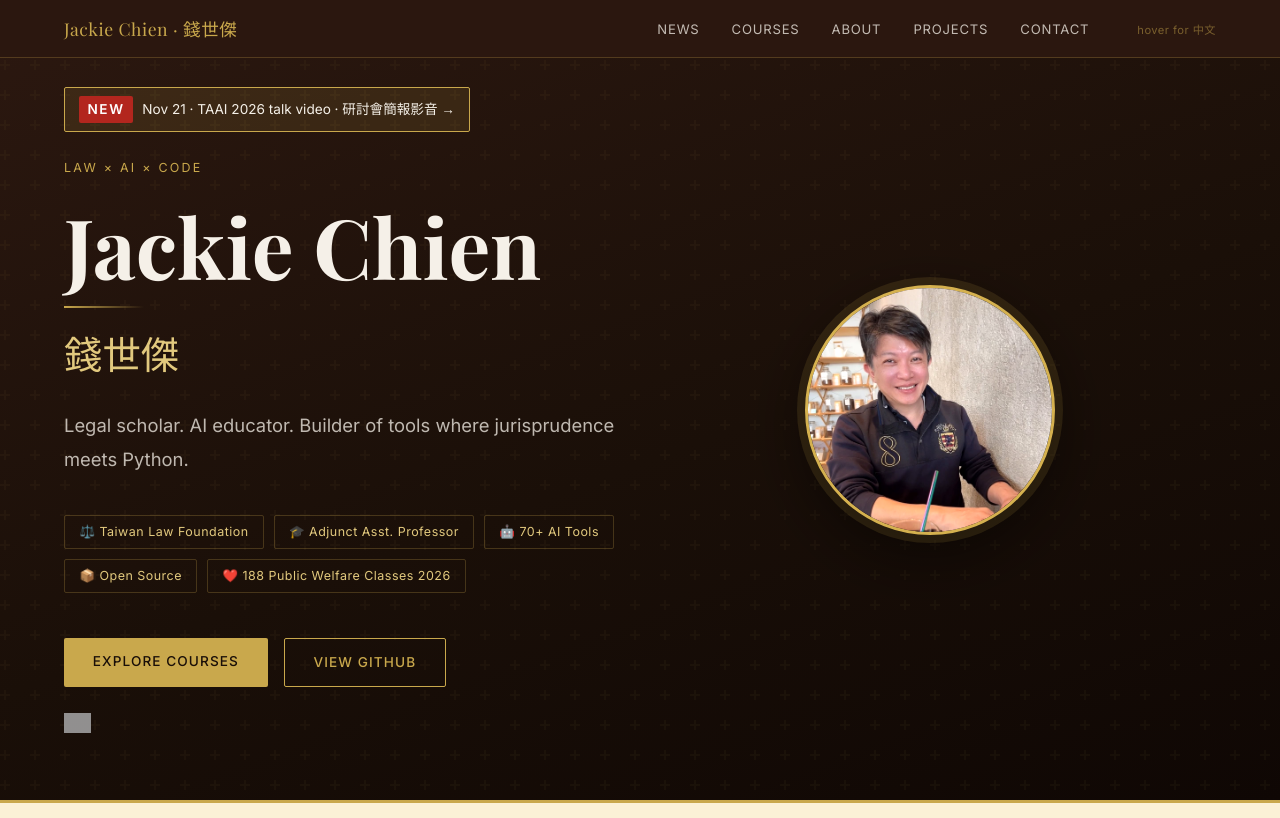
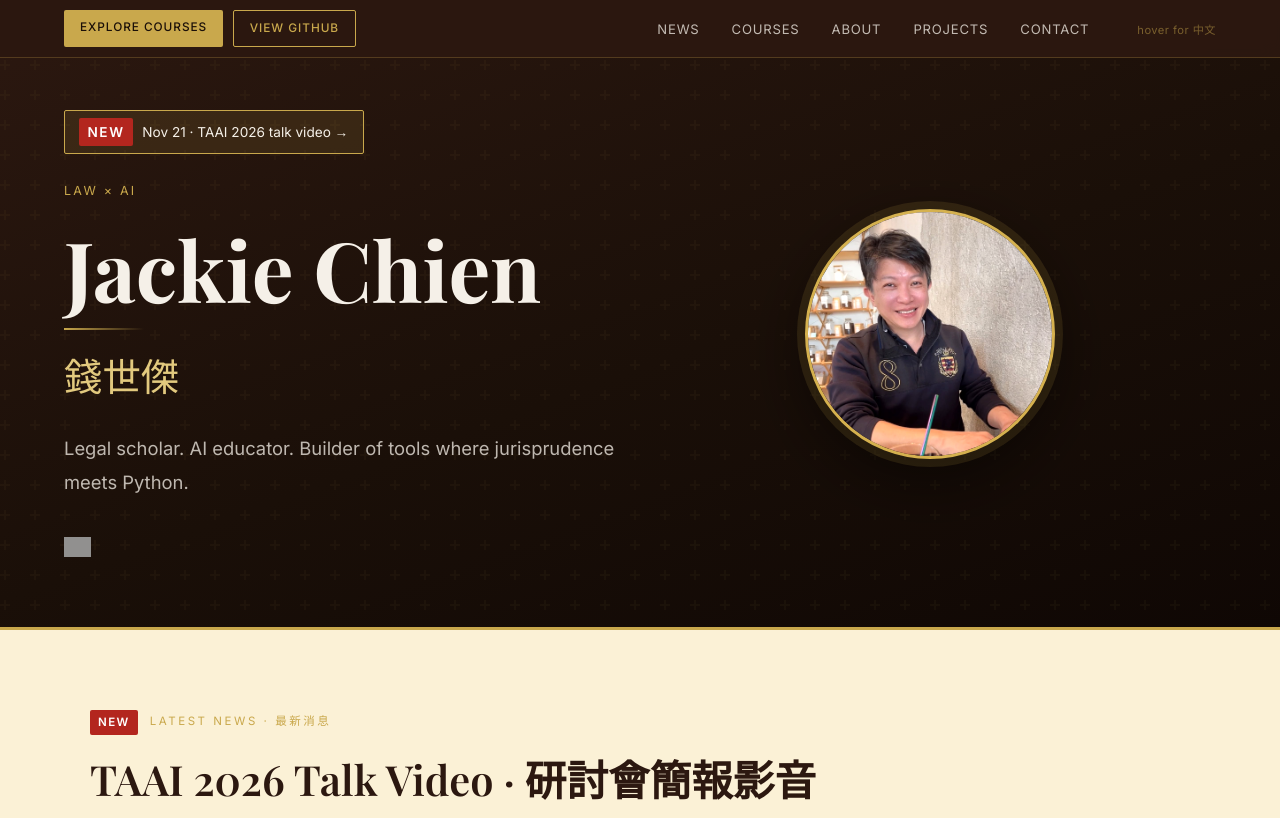
Before and after one commit to mjib007/mjib007.github.io, a plain HTML site: page index.html in a window 1280 px wide. Shown: the top 818 px of the page. Drawn offline with nearby package versions, Linux system fonts and the light colour scheme; grey boxes are pictures that could not be loaded.

Commit message:
Trim homepage hero: move buttons to nav, drop badges and extra labels
Co-Authored-By: Claude Opus 5.5 <noreply@anthropic.com>

```diff
--- a/index.html
+++ b/index.html
@@ -96,10 +96,10 @@
 
   /* ── HERO ── */
   #hero {
-    min-height: 100vh;
+    min-height: 0;
     background: linear-gradient(160deg, var(--wood) 0%, #1A0F08 55%, #0F0704 100%);
     display: flex; flex-direction: column; justify-content: center;
-    padding: 80px 5vw 60px;
+    padding: 110px 5vw 70px;
     position: relative;
     overflow: hidden;
   }
@@ -199,7 +199,9 @@
     transition: all 0.2s;
     border-radius: 2px;
   }
-  .visitor-count { margin-top: 1.6rem; }
+  .nav-cta { display: flex; gap: 0.6rem; }
+  .btn-sm { padding: 0.45rem 1rem; font-size: 0.74rem; }
+  .visitor-count { margin-top: 0.4rem; }
   .visitor-count img { height: 20px; opacity: 0.9; display: block; }
   .btn-primary { background: var(--gold); color: var(--ink); }
   .btn-primary:hover { background: var(--gold-lt); }
@@ -419,7 +421,10 @@
 
 <!-- NAV -->
 <nav>
-  <a class="nav-logo" href="#hero">Jackie Chien · 錢世傑</a>
+  <div class="nav-cta">
+    <a class="btn btn-primary btn-sm" href="#courses">Explore Courses</a>
+    <a class="btn btn-ghost btn-sm" href="https://github.com/mjib007" target="_blank">View GitHub</a>
+  </div>
   <ul class="nav-links">
     <li><a href="#news">News</a></li>
     <li><a href="#courses">Courses</a></li>
@@ -435,25 +440,14 @@
   <div class="hero-inner">
     <!-- LEFT: text -->
     <div class="hero-text">
-      <a class="hero-news" href="#news"><span class="new-badge">NEW</span> Nov 21 · TAAI 2026 talk video · 研討會簡報影音 →</a>
-      <p class="hero-eyebrow">Law × AI × Code</p>
+      <a class="hero-news" href="#news"><span class="new-badge">NEW</span> Nov 21 · TAAI 2026 talk video →</a>
+      <p class="hero-eyebrow">Law × AI</p>
       <h1 class="hero-name">Jackie Chien</h1>
       <div class="hero-divider"></div>
       <p class="hero-name-zh">錢世傑</p>
       <div class="hero-tagline" data-bi>
         <span class="en">Legal scholar. AI educator. Builder of tools where jurisprudence meets Python.</span>
         <span class="zh">法律人、AI 兼任助理教授、用程式碼寫判決以外另一半未來的人。</span>
-      </div>
-      <div class="hero-badges">
-        <span class="badge" data-bi>⚖️ Taiwan Law Foundation <span class="zh-inline">台灣法律基金會</span></span>
-        <span class="badge" data-bi>🎓 Adjunct Asst. Professor <span class="zh-inline">大學兼任助理教授</span></span>
-        <span class="badge" data-bi>🤖 70+ AI Tools <span class="zh-inline">工具整合</span></span>
-        <span class="badge" data-bi>📦 Open Source <span class="zh-inline">開源</span></span>
-        <span class="badge" data-bi>❤️ 188 Public Welfare Classes 2026 <span class="zh-inline">公益課程</span></span>
-      </div>
-      <div class="hero-cta">
-        <a class="btn btn-primary" href="#courses">Explore Courses</a>
-        <a class="btn btn-ghost" href="https://github.com/mjib007" target="_blank">View GitHub</a>
       </div>
       <div class="visitor-count">
         <img src="https://visitor-badge.laobi.icu/badge?page_id=mjib007.github.io&amp;left_text=Visitors%20%E8%A8%AA%E5%AE%A2"
```
